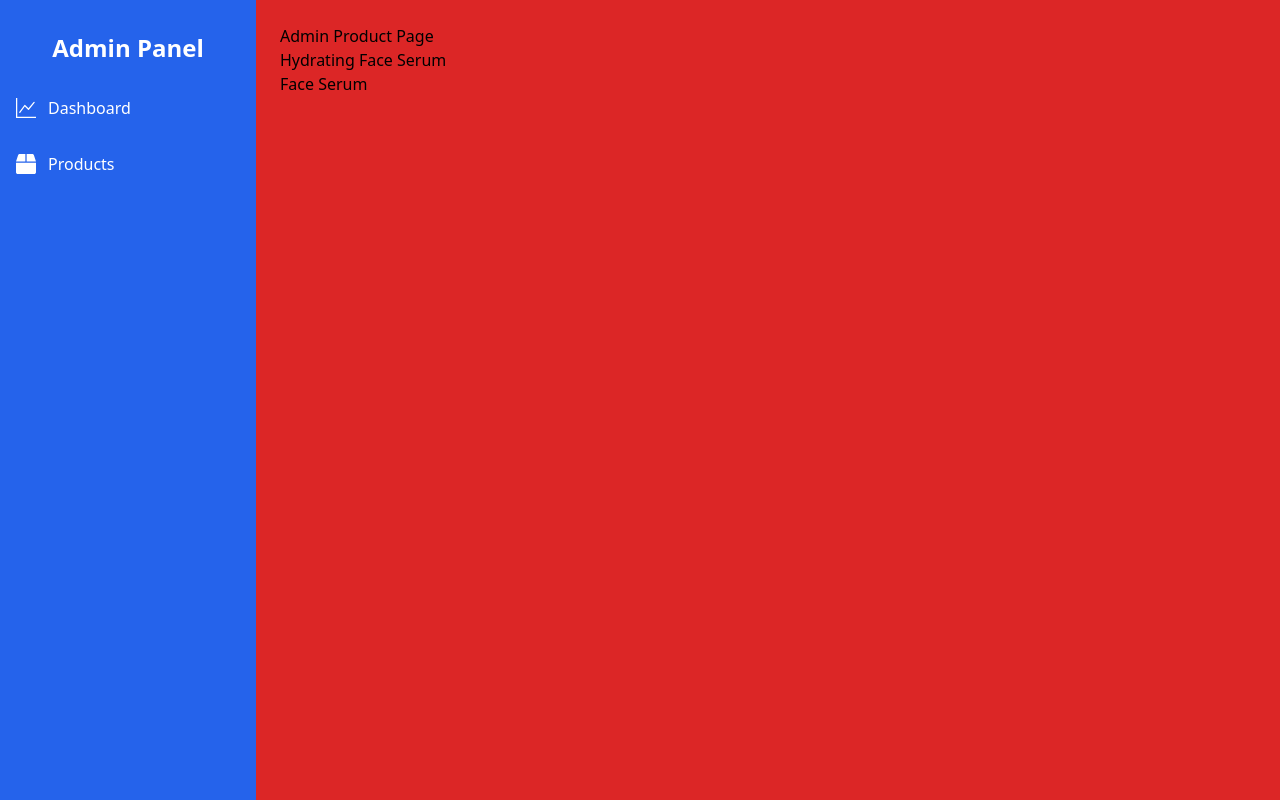
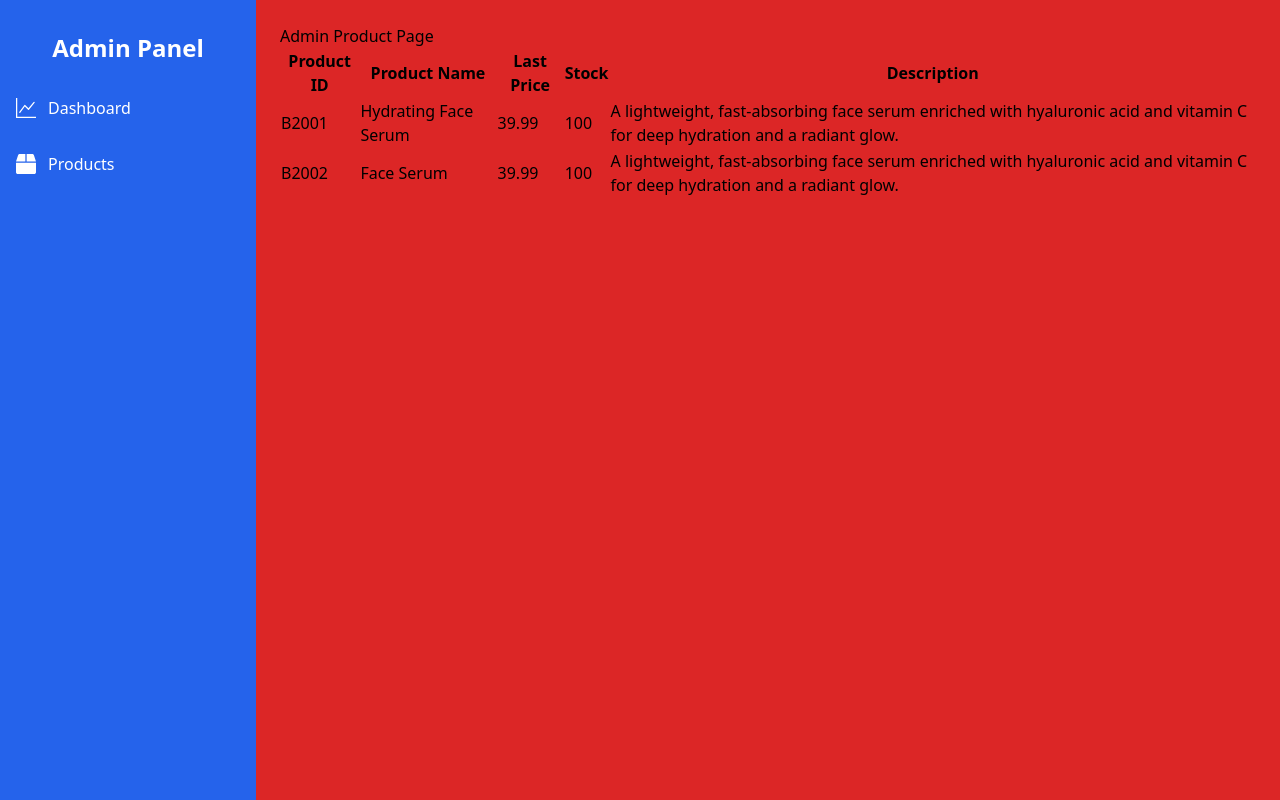
Before and after one commit to damindisamaranayaka/cbc-frontend, a React (Vite) app: page /admin/products in a window 1280 px wide. Built offline with nearby package versions, Linux system fonts and the light colour scheme; no server answers.

Commit message:
add tables and map function for tables

```diff
--- a/src/pages/admin/adminProductPage.jsx
+++ b/src/pages/admin/adminProductPage.jsx
@@ -1,15 +1,13 @@
-import axios from "axios"
-import { useEffect, useState } from "react"
-export default function AdminProductPage(){
+import axios from "axios";
+import { useEffect, useState } from "react";
 
-    const [products, setProducts]= useState([ {
+export default function AdminProductPage() {
+    const [products, setProducts] = useState([
+        {
             "_id": "67a20fccde23b48d73532df2",
             "productId": "B2001",
             "productName": "Hydrating Face Serum",
-        "altName": [
-            "Moisturizing Serum",
-            "Glow Boost Serum"
-        ],
+            "altName": ["Moisturizing Serum", "Glow Boost Serum"],
             "image": "https://example.com/images/face-serum.jpg",
             "price": 29.99,
             "lastPrice": 39.99,
@@ -20,39 +18,64 @@ export default function AdminProductPage(){
         {
             "_id": "67a21047de23b48d73532df8",
             "productId": "B2002",
-        "productName": " Face Serum",
-        "altName": [
-            "Moisturizing Serum",
-            "Glow Boost Serum"
-        ],
+            "productName": "Face Serum",
+            "altName": ["Moisturizing Serum", "Glow Boost Serum"],
             "image": "https://example.com/images/face-serum.jpg",
             "price": 29.99,
             "lastPrice": 39.99,
             "stock": 100,
             "description": "A lightweight, fast-absorbing face serum enriched with hyaluronic acid and vitamin C for deep hydration and a radiant glow.",
             "__v": 0
-    }])
+        }
+    ]);
+
+    useEffect(() => {
+        axios.get("http://localhost:4000/api/products")
+            .then((res) => {
+                console.log("Fetched Products:", res.data);
+                setProducts(res.data);
+            })
+            .catch((error) => {
+                console.error("Error fetching products:", error);
+            });
+    }, []);
+
+    useEffect(() => {
+        console.log({
+            discountTitle: "Summer Sale",
+            firstProduct: products.length > 0 ? products[0] : "No products available"
+        });
+    }, [products]); // Logs updated products after fetching
+
+    return (
+        <div>
+            <h1>Admin Product Page</h1>
+        <table>
+            <thead>
+                <tr>
+                    <th>Product ID</th>
+                    <th>Product Name</th>
+                    <th>Last Price</th>
+                    <th>Stock</th>
+                    <th>Description</th>
+                </tr>
+            </thead>
+            <tbody>
+                {products.map((product,index) => {
+                    return <tr key={index}>
+                        <td>{product.productId}</td>
+                        <td>{product.productName}</td>
+                        <td>{product.lastPrice}</td>
+                        <td>{product.stock}</td>
+                        <td>{product.description}</td>
+                    </tr>;
+    })}
+            </tbody>
+        </table>
+            </div>
 
 
-useEffect(()=>{
-    axios.get("http://localhost:4000/api/products").then((res)=>{
-        console.log(res.data)
-        setProducts(res.data)  //use state eke thiyena setProducts eka call karala data ganna
-    })
-}, [])
 
-
-    return(
-        <div>
-            <h1>Admin Product Page</h1>
-            {
-                products.map((product,index)=>{
-                    return(
-                        <div key={product._id}>
-                            <h1>{product.productName}</h1>
-                        </div>)
-                })
+    );
 }
-            </div>
-    )
-}
+//key={product._id}   is React key, which is required to uniquely identify elements in a list and helps React efficiently update the UI.
```
Lines whose indentation alone changed are shown as unchanged.
